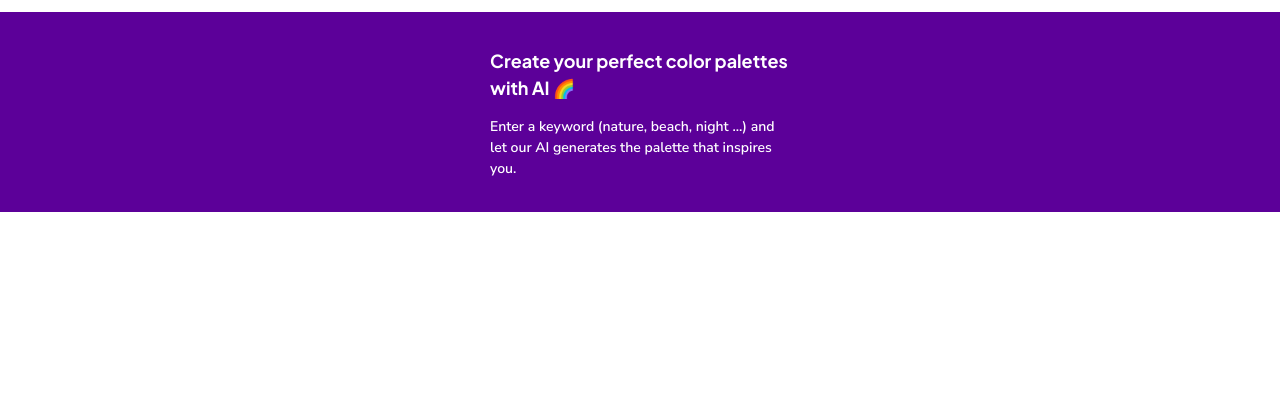
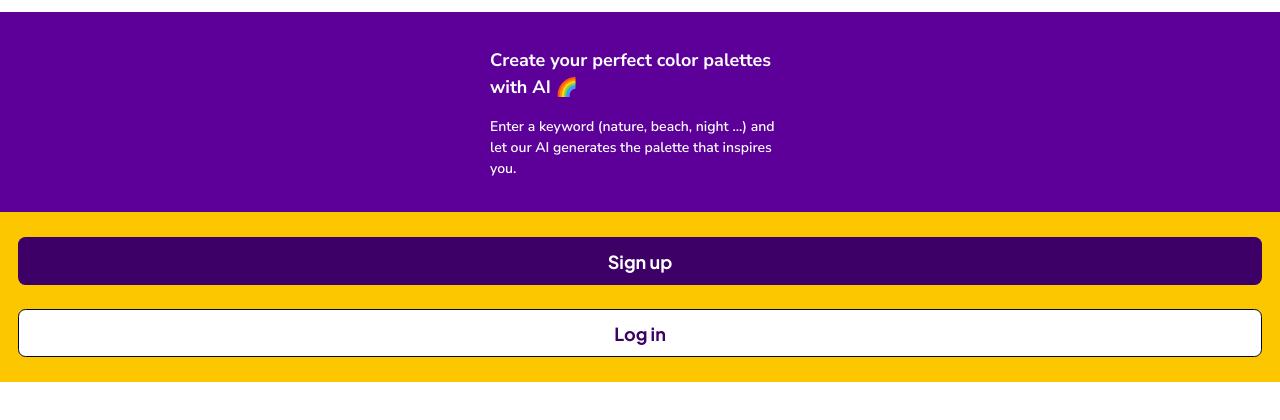
Before and after one commit to Worketyamo-Students/Aurelie_palette_couleur_ia, a plain HTML site: page index.html in a window 1280 px wide. Shown: the part 68-488 px from the top of the page. Drawn offline with nearby package versions, Linux system fonts and the light colour scheme.

Commit message:
les boutons

```diff
--- a/index.html
+++ b/index.html
@@ -27,8 +27,15 @@
 
   <section class="bg-banner h-[20rem] w-full flex items-center justify-center mt-[1.5rem]">
     <div class="text-white-background flex flex-col items-start w-[30rem] h-[13rem]">
-      <h1 class="text-[1.8rem]  font-main font-bold">Create your perfect color palettes with AI  🌈</h1><br>
+      <h1 class="text-[1.8rem]  font-secondary font-bold">Create your perfect color palettes with AI  🌈</h1><br>
       <p class="text-[1.4rem]  font-secondary font-semibold">Enter a keyword (nature, beach, night ...) and <br> let our AI generates the palette that inspires <br>you.</p>
+    </div>
+  </section>
+
+  <section class=" bg-yellow-400 flex flex-col items-center justify-center h-[17rem]">
+    <div class="text-main text-[1.8rem] flex flex-col justify-between h-[12rem] px-[1.8rem] w-full">
+      <button class="bg-primary text-white-background text-[1.8rem] font-main font-bold h-[4.8rem] rounded-xl">Sign  up</button>
+      <button class="bg-white-background text-primary text-[1.8rem] font-main font-bold border-[0.1rem] border-text h-[4.8rem] rounded-xl">Log  in</button>
     </div>
   </section>
 
```
